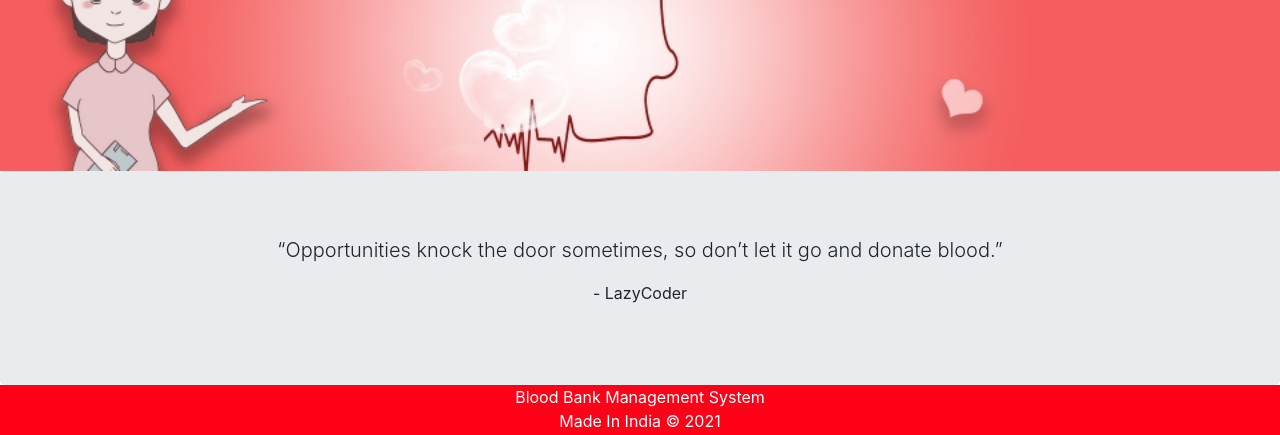
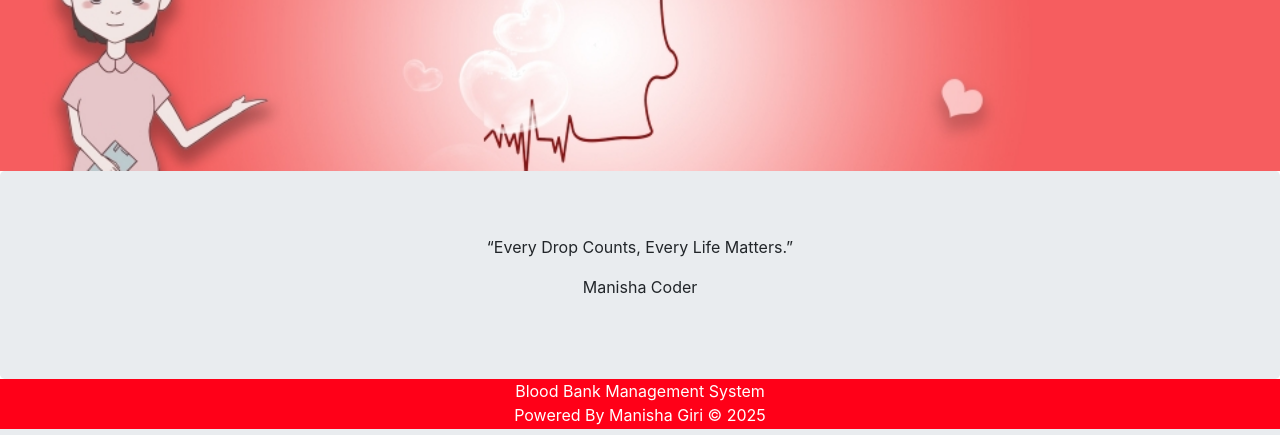
Before and after one commit to manisha982/College-project, a Django app: page / in a window 1280 px wide. Shown: the part 413-848 px from the top of the page. Run offline with Django 3.2, Linux system fonts and the light colour scheme; data comes from the database, SQL or seed files in the repository; some libraries are stand-ins or nearby versions.

Commit message:
Added remaining code

```diff
--- a/templates/blood/footer.html
+++ b/templates/blood/footer.html
@@ -18,11 +18,10 @@
 <body>
 
 <div class="footer">
-  <p>Blood Bank Management System
+    <p>Blood Bank Management System
       <br>
-      Made In India &copy; 2021
+    Powered By Manisha Giri &copy; 2025
   </p>
-
 </div>
 
 </body>
--- a/templates/blood/index.html
+++ b/templates/blood/index.html
@@ -30,10 +30,10 @@
 
   <div class="jumbotron" style="margin-top: 0px;margin-bottom: 0px;">
 
-    <p class="lead text-center">“Opportunities knock the door sometimes, so don’t let it go and donate blood.”
+    <p class="text-center font-bold text-lg md:text-xl text-green-400">“Every Drop Counts, Every Life Matters.”
       </p>
 
-    <p class="text-center">- LazyCoder</p>
+    <p class="text-center"> Manisha Coder</p>
 
   </div>
   {% include "blood/footer.html" %}
```
